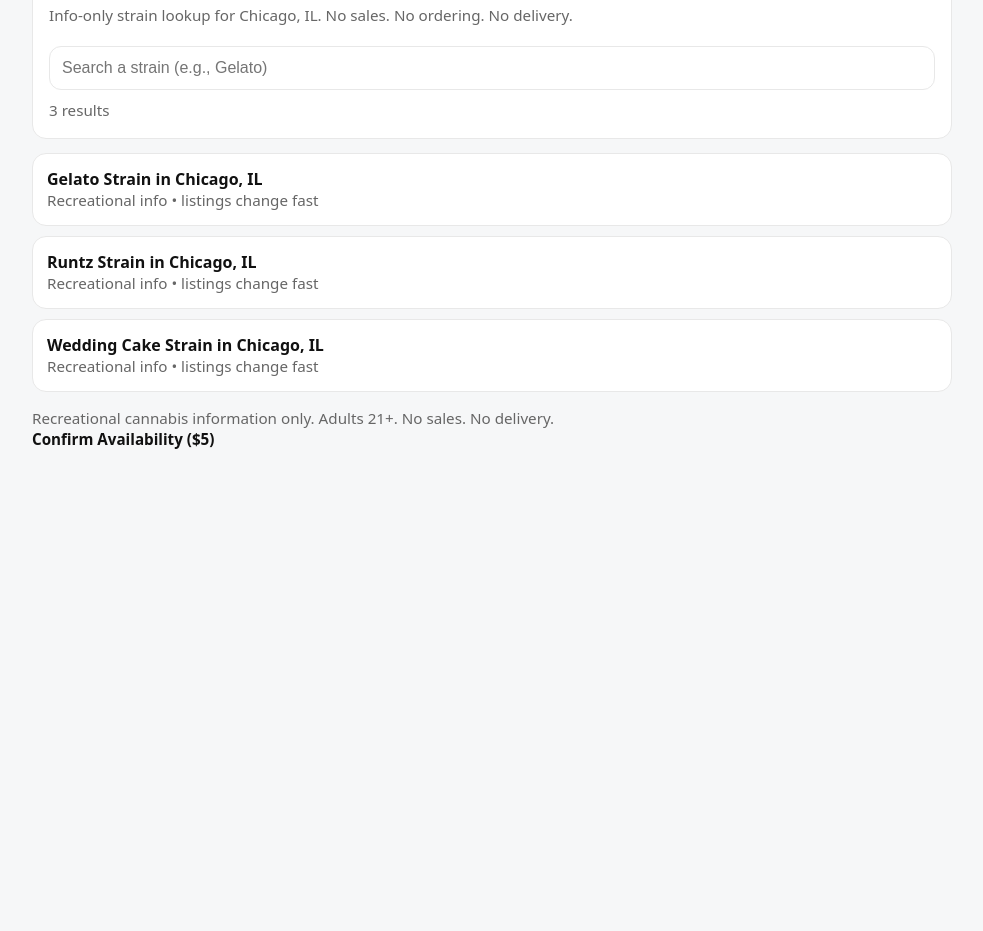
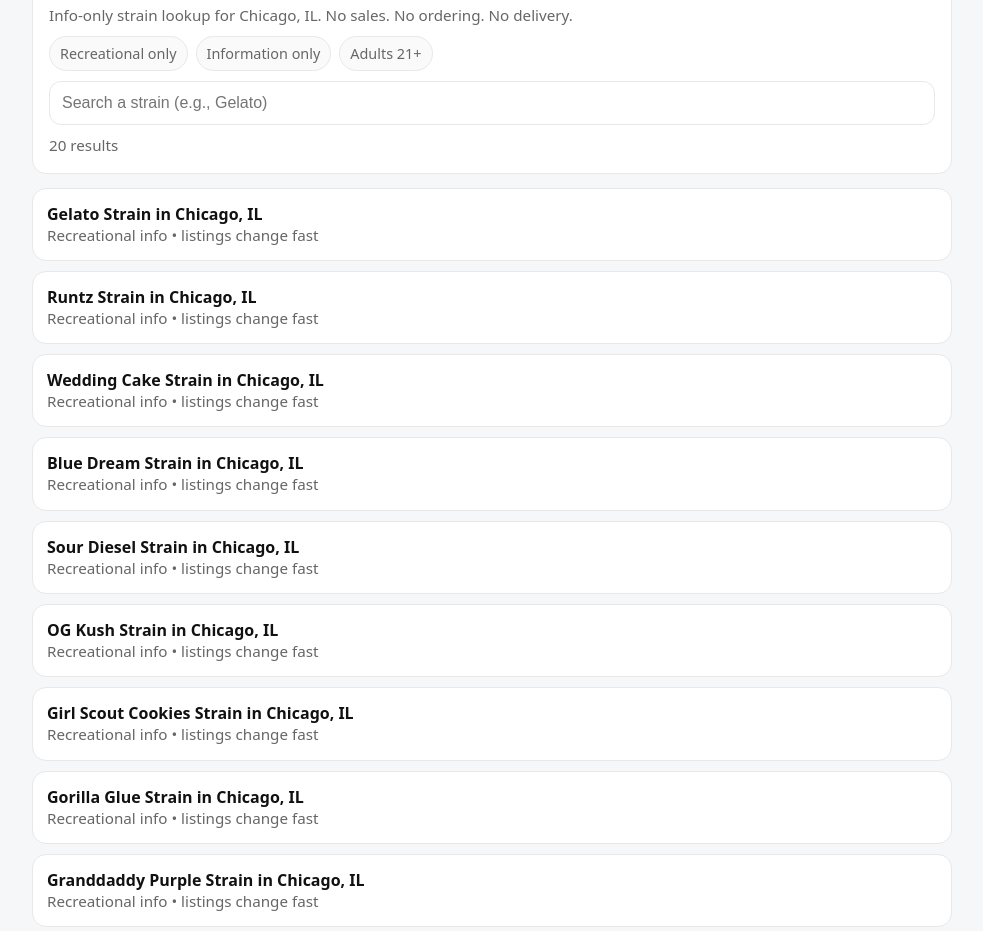
Before and after one commit to WebmasterEric/recreational-weed-lookup, a plain HTML site: page docs/index.html in a window 1280 px wide. Shown: the part 81-1012 px from the top of the page, without its empty margins (148-1131 px from the left). Before the commit the page ends 800 px from the top, so only its background shows below. Drawn offline with Linux system fonts and the light colour scheme.

Commit message:
Update index.html

```diff
--- a/docs/index.html
+++ b/docs/index.html
@@ -5,6 +5,7 @@
   <meta name="viewport" content="width=device-width,initial-scale=1" />
   <title>Chicago Recreational Weed Lookup (21+)</title>
   <meta name="description" content="Info-only recreational strain lookup for Chicago, IL. No sales. No delivery." />
+  <meta name="robots" content="index,follow" />
   <style>
     body{margin:0;font-family:system-ui,-apple-system,Segoe UI,Roboto,Arial,sans-serif;background:#f6f7f8;color:#111}
     .wrap{max-width:920px;margin:0 auto;padding:18px}
@@ -14,15 +15,24 @@
     li{border:1px solid #e8e8e8;border-radius:14px;background:#fff;padding:14px}
     a{color:#111;text-decoration:none;font-weight:900}
     .fine{color:#666;font-size:.95rem;line-height:1.4}
+    .pillbar{display:flex;gap:8px;flex-wrap:wrap;margin-top:10px}
+    .pill{border:1px solid #e8e8e8;background:#fafafa;border-radius:999px;padding:7px 10px;font-size:.9rem;color:#666}
   </style>
 </head>
 <body>
   <div class="wrap">
     <div class="card">
       <h1 style="margin:0 0 8px 0;">Chicago Recreational Weed Lookup (21+)</h1>
-      <p class="fine" style="margin:0 0 10px 0;">
+      <p class="fine" style="margin:0;">
         Info-only strain lookup for Chicago, IL. No sales. No ordering. No delivery.
       </p>
+
+      <div class="pillbar">
+        <span class="pill">Recreational only</span>
+        <span class="pill">Information only</span>
+        <span class="pill">Adults 21+</span>
+      </div>
+
       <input id="q" type="search" placeholder="Search a strain (e.g., Gelato)" autocomplete="off" />
       <p class="fine" style="margin:10px 0 0 0;"><span id="n">0</span> results</p>
     </div>
@@ -37,10 +47,28 @@
   </div>
 
   <script>
+    // 20 popular recreational strain searches (starter pack)
     const STRAINS = [
       { name: "Gelato", url: "./chicago/gelato/" },
       { name: "Runtz", url: "./chicago/runtz/" },
-      { name: "Wedding Cake", url: "./chicago/wedding-cake/" }
+      { name: "Wedding Cake", url: "./chicago/wedding-cake/" },
+      { name: "Blue Dream", url: "./chicago/blue-dream/" },
+      { name: "Sour Diesel", url: "./chicago/sour-diesel/" },
+      { name: "OG Kush", url: "./chicago/og-kush/" },
+      { name: "Girl Scout Cookies", url: "./chicago/girl-scout-cookies/" },
+      { name: "Gorilla Glue", url: "./chicago/gorilla-glue/" },
+      { name: "Granddaddy Purple", url: "./chicago/granddaddy-purple/" },
+      { name: "Pineapple Express", url: "./chicago/pineapple-express/" },
+      { name: "Jack Herer", url: "./chicago/jack-herer/" },
+      { name: "White Widow", url: "./chicago/white-widow/" },
+      { name: "Zkittlez", url: "./chicago/zkittlez/" },
+      { name: "MAC 1", url: "./chicago/mac-1/" },
+      { name: "Do-Si-Dos", url: "./chicago/do-si-dos/" },
+      { name: "Biscotti", url: "./chicago/biscotti/" },
+      { name: "Slurricane", url: "./chicago/slurricane/" },
+      { name: "Purple Punch", url: "./chicago/purple-punch/" },
+      { name: "RS11", url: "./chicago/rs11/" },
+      { name: "Animal Mints", url: "./chicago/animal-mints/" }
     ];
 
     const list = document.getElementById("list");
```
